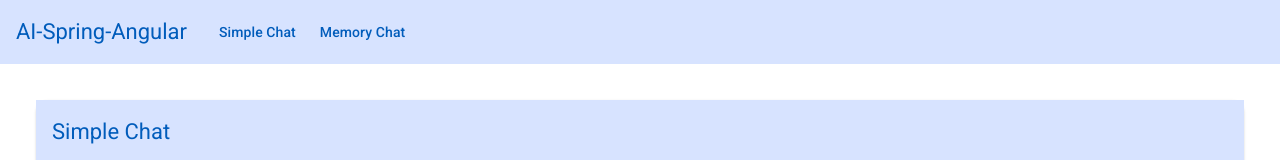
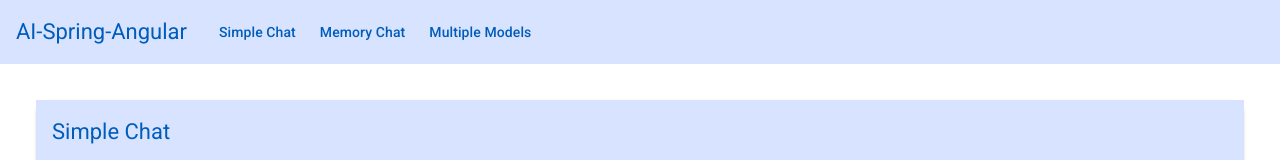
Before and after one commit to loiane/spring-ai-angular, an Angular app in the folder ui-ai/: page /simple-chat in a window 1280 px wide. Shown: the top 160 px of the page. Built offline with nearby package versions, Linux system fonts and the light colour scheme.

Commit message:
Add "Multiple Models" button to the toolbar for enhanced navigation

```diff
--- a/ui-ai/src/app/app.component.html
+++ b/ui-ai/src/app/app.component.html
@@ -2,5 +2,6 @@
   <span class="title">{{ title }}</span>
   <button mat-button aria-label="Simple Chat" routerLink="/simple-chat">Simple Chat</button>
   <button mat-button aria-label="Memory Chat">Memory Chat</button>
+  <button mat-button aria-label="Multiple Models">Multiple Models</button>
 </mat-toolbar>
 <router-outlet></router-outlet>
```
